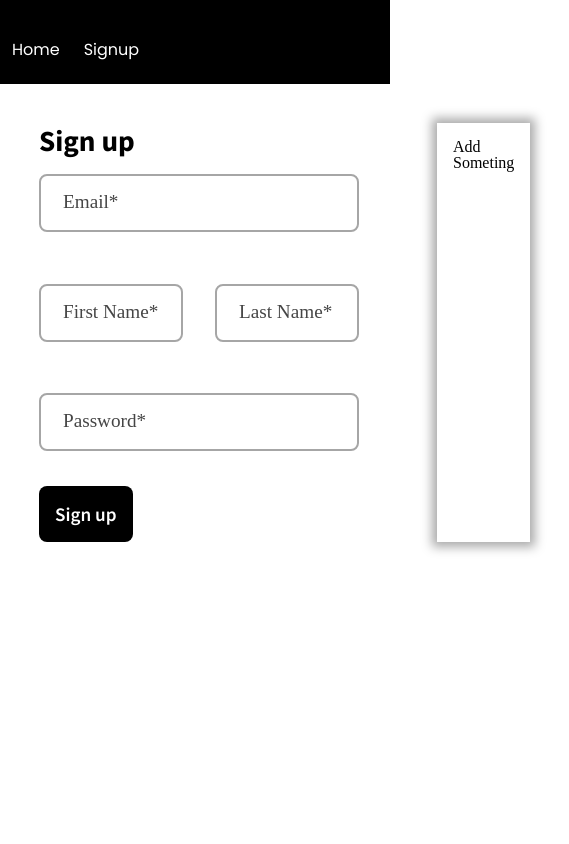
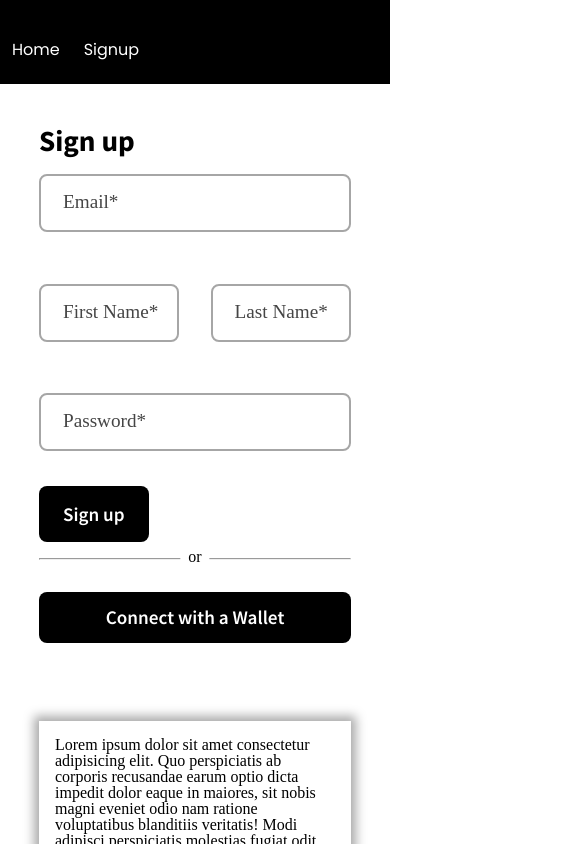
Before and after one commit to kekigible/kekigible, a Next.js app in the folder web/: page /signup in a window 390 px wide. Shown: the top 844 px of the page, 569 px wide, since content can reach past the window. Built offline with nearby package versions, Linux system fonts and the light colour scheme.

Commit message:
added responsiveness to sign up page

```diff
--- a/web/pages/signup.tsx
+++ b/web/pages/signup.tsx
@@ -1,4 +1,5 @@
 import Head from "next/head";
+import Link from "next/link";
 
 import Input from "../components/input/input";
 import Navbar from "../components/navbar/navbar";
@@ -34,11 +35,19 @@ const Signup = () =>{
 
                 <input type="submit" name="submit" value="Sign up" onSubmit={()=>{}} />
             </form>
-
+            <br />
+            <hr />
+            <p className={styles.formSeperator}>or</p>
+            <div className={styles.walletLink}>
+              <Link href="#" >
+                <p>Connect with a Wallet</p>
+              </Link>
+            </div>
           </section>
+          <section className={styles.middleSpace}></section>
           <section className={styles.rightView}>
             <div className={styles.rightViewTile}>
-                <h2>Add Someting</h2>
+                <h2>Lorem ipsum dolor sit amet consectetur adipisicing elit. Quo perspiciatis ab corporis recusandae earum optio dicta impedit dolor eaque in maiores, sit nobis magni eveniet odio nam ratione voluptatibus blanditiis veritatis! Modi adipisci perspiciatis molestias fugiat odit molestiae doloribus assumenda distinctio atque voluptas fuga alias excepturi consequuntur pariatur architecto minus dicta labore sequi at consectetur repellat, recusandae praesentium dolores optio. Eaque necessitatibus dolores fugit cupiditate ipsa tempore suscipit earum alias, odit dicta consequuntur a. Quisquam, a sunt. Minima sequi quidem, expedita adipisci debitis pariatur tempora sapiente quis sint ab ipsa voluptates tempore illo similique perferendis ratione asperiores voluptatem animi autem.</h2>
             </div>
           </section>
         </main>
--- a/web/styles/signup.module.scss
+++ b/web/styles/signup.module.scss
@@ -6,8 +6,8 @@
 }
 
 .formContainer{
-    padding: max(1rem, 10vw );
-    flex: 50%;
+    padding: clamp(1rem, 10vw, 10rem );
+    max-width: 70rem;
     .title{
         font-family: 'Source Sans Pro', sans-serif;
         font-weight: 700;
@@ -20,17 +20,17 @@
         flex-wrap: wrap;
         justify-content: space-between;
         .email{
-            min-width: 20rem;
+            min-width: 18rem;
             display: block;
             flex:100%;
         }
         .lastname{
-            display: inline;
-            max-width: 45%;
+            display: inline-block;
+            flex-basis: 45%;
         }
         .firstname{
             display: inline;
-            max-width: 45%;
+            flex-basis: 45%;
         }
         .password{
             display: block;
@@ -39,10 +39,10 @@
         input[type=submit]{
             background-color: #000;
             color: #fff;
-            font-family: 'Source Sans Pro', sans-serif;
+            font-family:'Source Sans Pro', sans-serif;
             font-size: 1.2rem;
             font-weight: 600;
-            padding: 1rem;
+            padding: 1rem 1.5rem;
             border: none;
             border-radius: .5rem;
 
@@ -51,11 +51,32 @@
             }
         }
     }
+    .formSeperator{
+        position:relative;
+        display:inline-block ;
+        color:#000000;
+        background-color: #ffffff;
+        margin-left: 50%;
+        padding: .5rem;
+        transform: translate(-50%,-60%);
+    }
+    .walletLink{
+        background-color: #000;
+        width: 100%;
+        font-family: 'Source Sans Pro', sans-serif;
+        font-weight: 600;
+        font-size: 1.2rem;
+        text-align: center;
+        color: #fff;
+        padding: 1rem;
+        border-radius: .5rem;
+        cursor: pointer;
+    }
 }
 
 .rightView{
-    padding: max(1rem, 10vw);
-    flex: 50%;
+    padding: clamp(1rem, 10vw,10rem);
+    max-width: clamp(18rem, 40vw, 70rem);
     .rightViewTile{
         width:100%;
         padding: 1rem;
@@ -63,3 +84,27 @@
         box-shadow: 0px 0px 10px 5px #aaaaaa;
     }
 }
+
+@media screen and (max-width:820px) {
+    .main{
+        flex-wrap: wrap;
+    }
+    .middleSpace{
+        flex-basis: 100%;
+    }
+    .rightView{
+        max-width: 100%;
+    }
+}
+@media screen and (min-width:821px){
+    .middleSpace{
+       width: min(20%,30rem);
+    }
+    .formContainer{
+        padding-right: 0;
+    }
+    .rightView{
+        padding-left: 0;
+    }
+
+}
```
